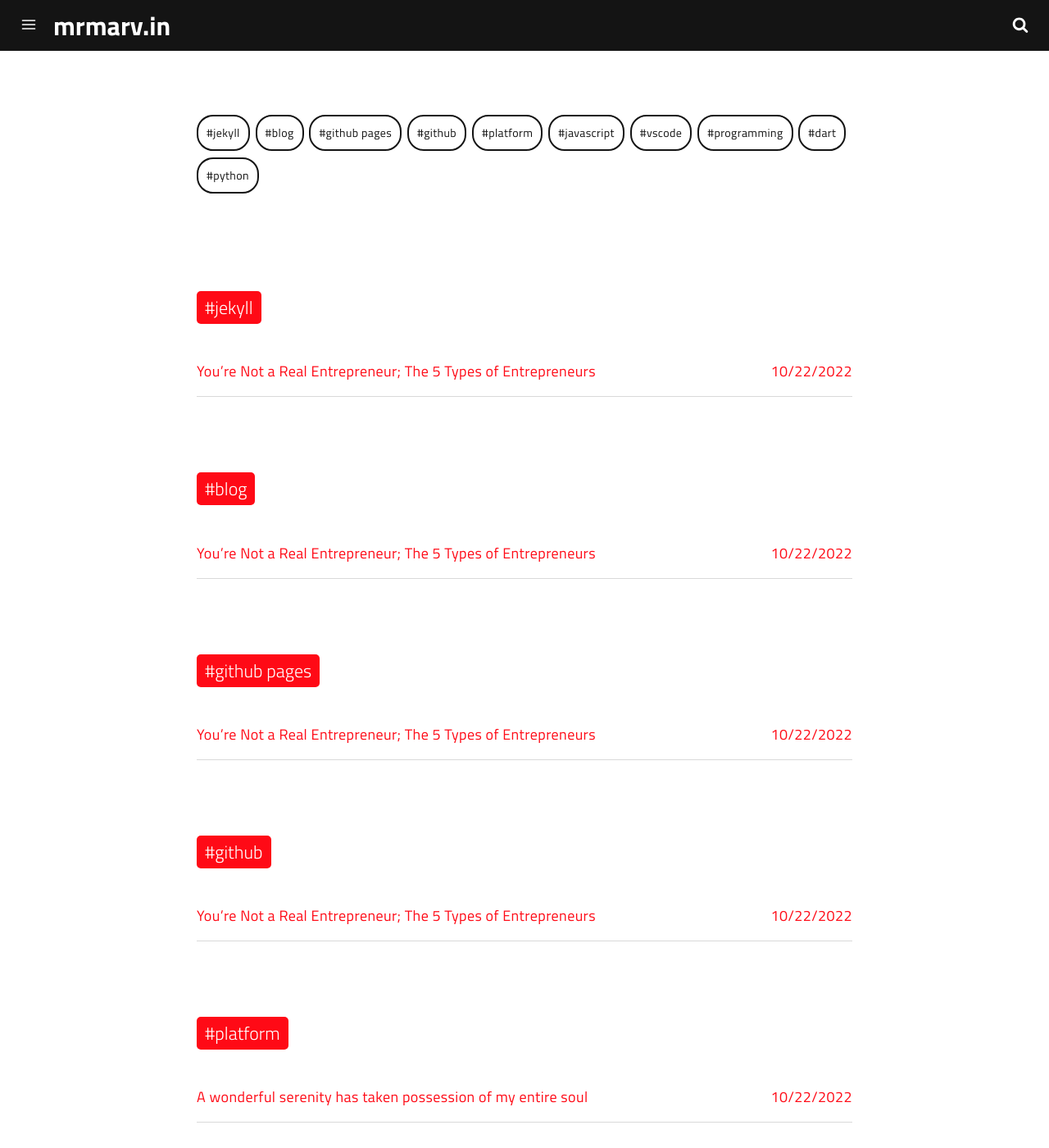
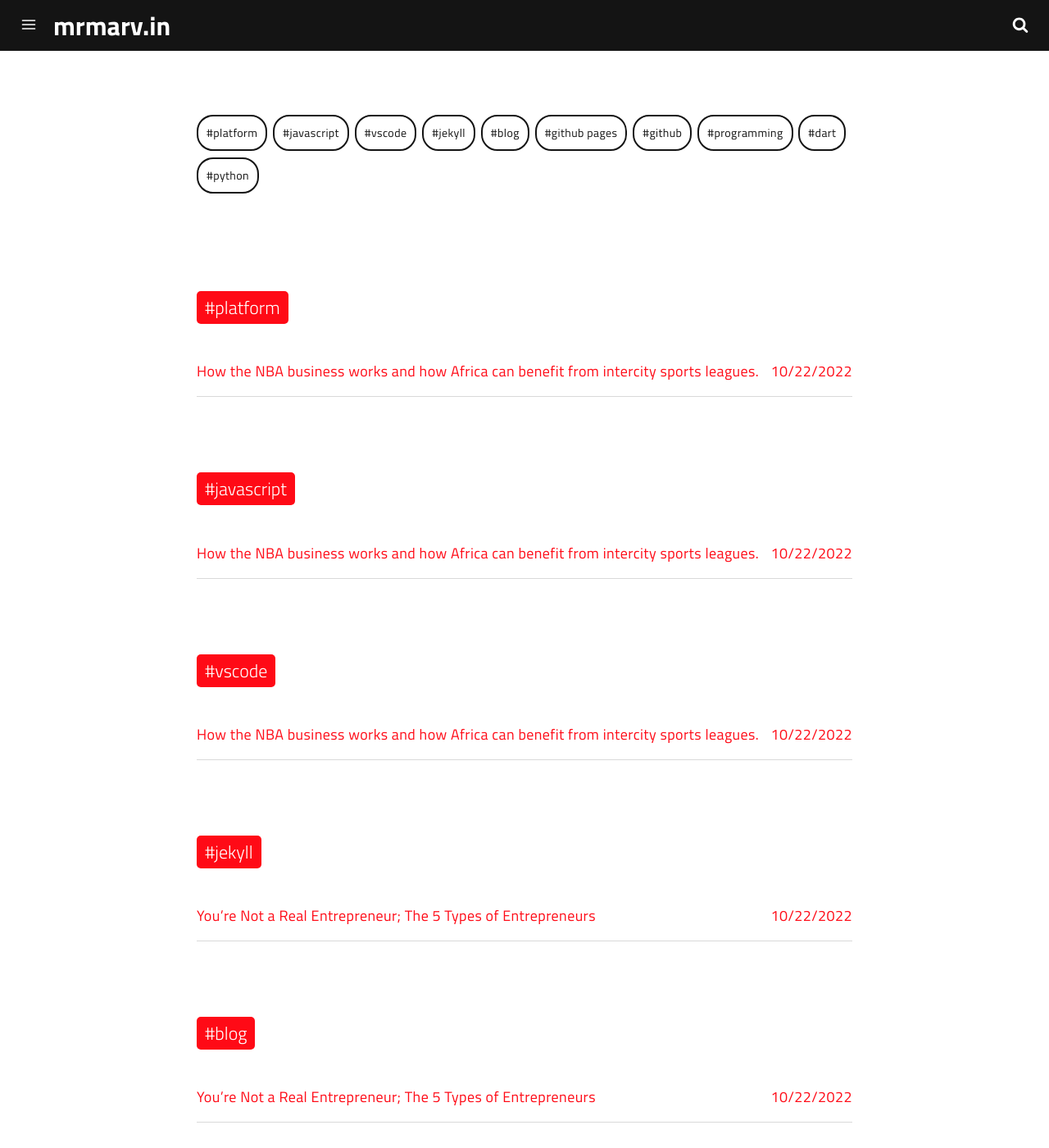
Before and after one commit to marv0/marv0.github.io, a Jekyll site: the page built from tags.html, in a window 1280 px wide and 1400 px high. Shown: the whole window at 82% size. Built offline with Jekyll 4.4.1, drawn with Linux system fonts in a browser that asks for light colours; a script that is not in the unit is left out; some of the changed text lies outside the part shown.

Commit message:
Update and rename 2022-10-22-post-title-3.md to 2022-10-22-how-the-nba-business-works.md

```diff
--- a/_posts/2022-10-22-post-title-3.md
+++ b/_posts/2022-10-22-how-the-nba-business-works.md
@@ -1,7 +1,7 @@
 ---
 date: 2022-10-22 12:26:40
 layout: post
-title: A wonderful serenity has taken possession of my entire soul
+title: How the NBA business works and how Africa can benefit from intercity sports leagues.
 subtitle: Lorem ipsum dolor sit amet, consectetur adipisicing elit.
 description: Lorem ipsum dolor sit amet, consectetur adipisicing elit, sed do eiusmod tempor incididunt ut labore et dolore magna aliqua.
 image: https://res.cloudinary.com/dm7h7e8xj/image/upload/v1559820489/js-code_n83m7a.jpg
```
